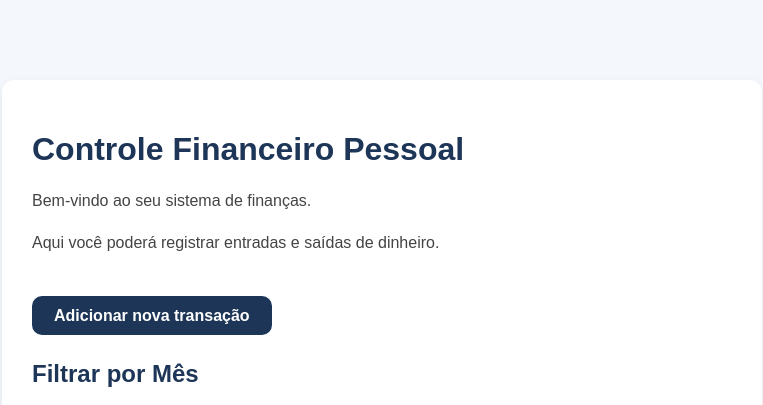
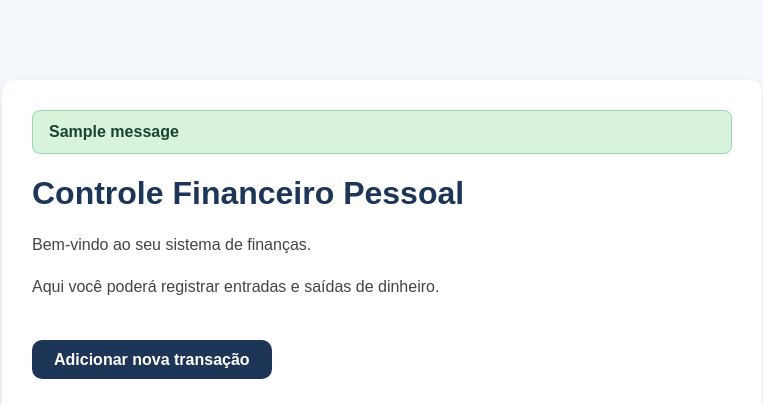
Before and after one commit to ArthurAlvesVS/controle-financeiro, a Flask app: page / in a window 1280 px wide. Shown: the top 405 px of the page, without its empty margins (258-1021 px from the left). Run offline with Flask 3, Linux system fonts and the light colour scheme; tables that the repository leaves empty hold one stand-in row (values such as "Sample post"); one stand-in notice (Sample message) is shown.

Commit message:
Adiciona flash messages para feedback de operacoes CRUD

```diff
--- a/app.py
+++ b/app.py
@@ -1,4 +1,4 @@
-from flask import Flask, render_template, request, redirect, url_for
+from flask import Flask, render_template, request, redirect, url_for, flash
 from database import db
 from models import Transaction
 
@@ -6,6 +6,7 @@ app = Flask(__name__)
 
 app.config["SQLALCHEMY_DATABASE_URI"] = "sqlite:///finance.db"
 app.config["SQLALCHEMY_TRACK_MODIFICATIONS"] = False
+app.config["SECRET_KEY"] = "minha_chave_secreta"
 
 db.init_app(app)
 
@@ -70,6 +71,8 @@ def add_transaction():
       db.session.add(new_transaction)
       db.session.commit()
 
+      flash("Transação atualizada com sucesso.", "success")
+
       return redirect(url_for("home"))
 
    return render_template("add_transaction.html")
@@ -80,6 +83,8 @@ def delete_transaction(id):
 
    db.session.delete(transaction)
    db.session.commit()
+
+   flash("Transação excluída com sucesso.", "success")
 
    return redirect(url_for("home"))
 
--- a/static/style.css
+++ b/static/style.css
@@ -208,3 +208,16 @@ h2 {
 .filter-form {
   padding: 10px 14px;
 }
+
+.flash-message {
+  padding: 12px 16px;
+  border-radius: 8px;
+  margin-bottom: 20px;
+  font-weight: bold;
+}
+
+.flash-message.success {
+  background-color: #D8F3DC;
+  color: #1B4332;
+  border: 1px solid #95D5B2;
+}
--- a/templates/base.html
+++ b/templates/base.html
@@ -8,6 +8,16 @@
 </head>
 <body>
     <div class="container">
+        {% with messages = get_flashed_messages(with_categories=true) %}
+            {% if messages %}
+                {% for category, message in messages %}
+                    <div class="flash-message {{ category }}">
+                        {{ message }}
+                    </div>
+                {% endfor %}
+            {% endif %}
+        {% endwith %}
+
         {% block content %}{% endblock %}
     </div>
 
```
